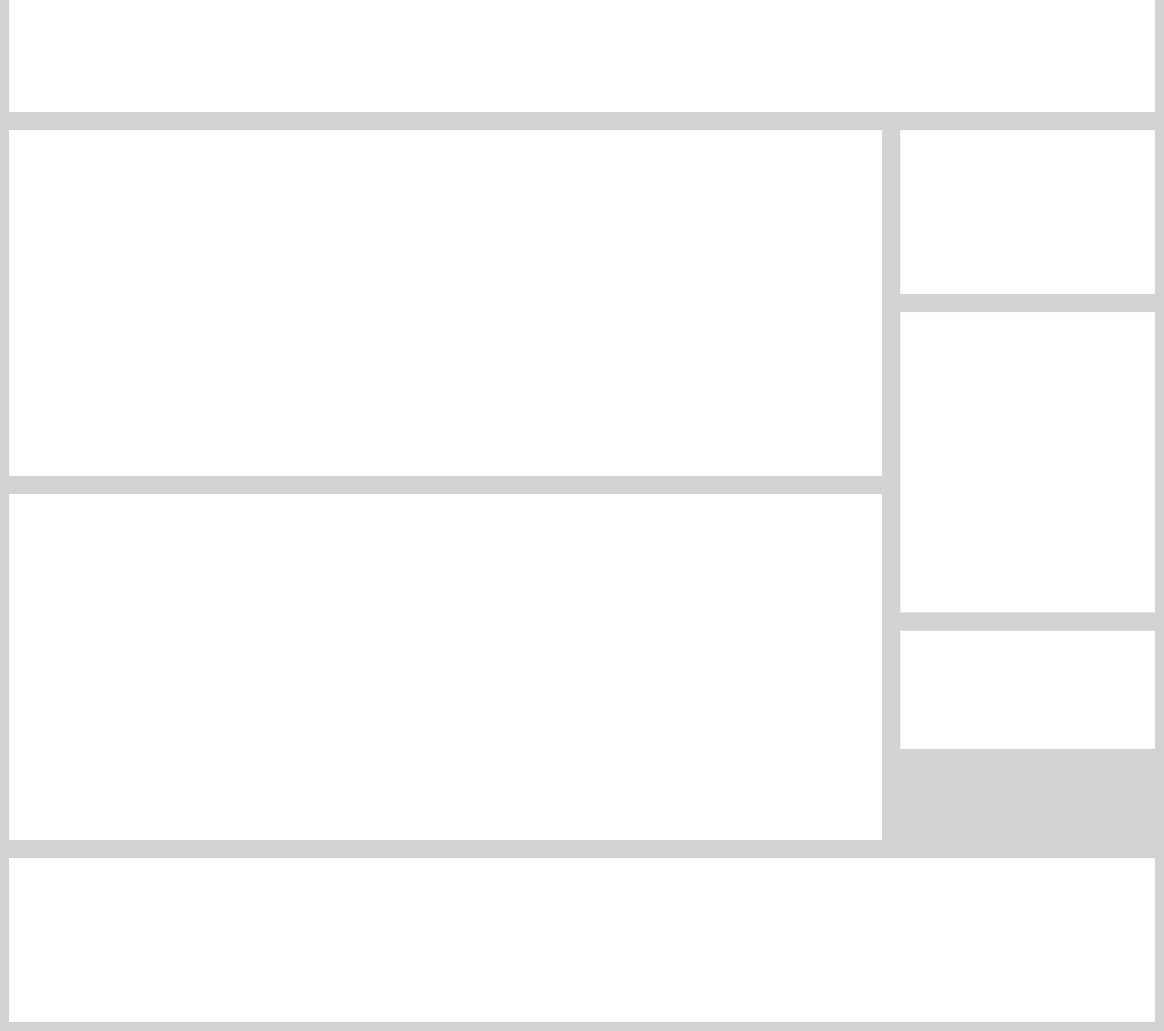
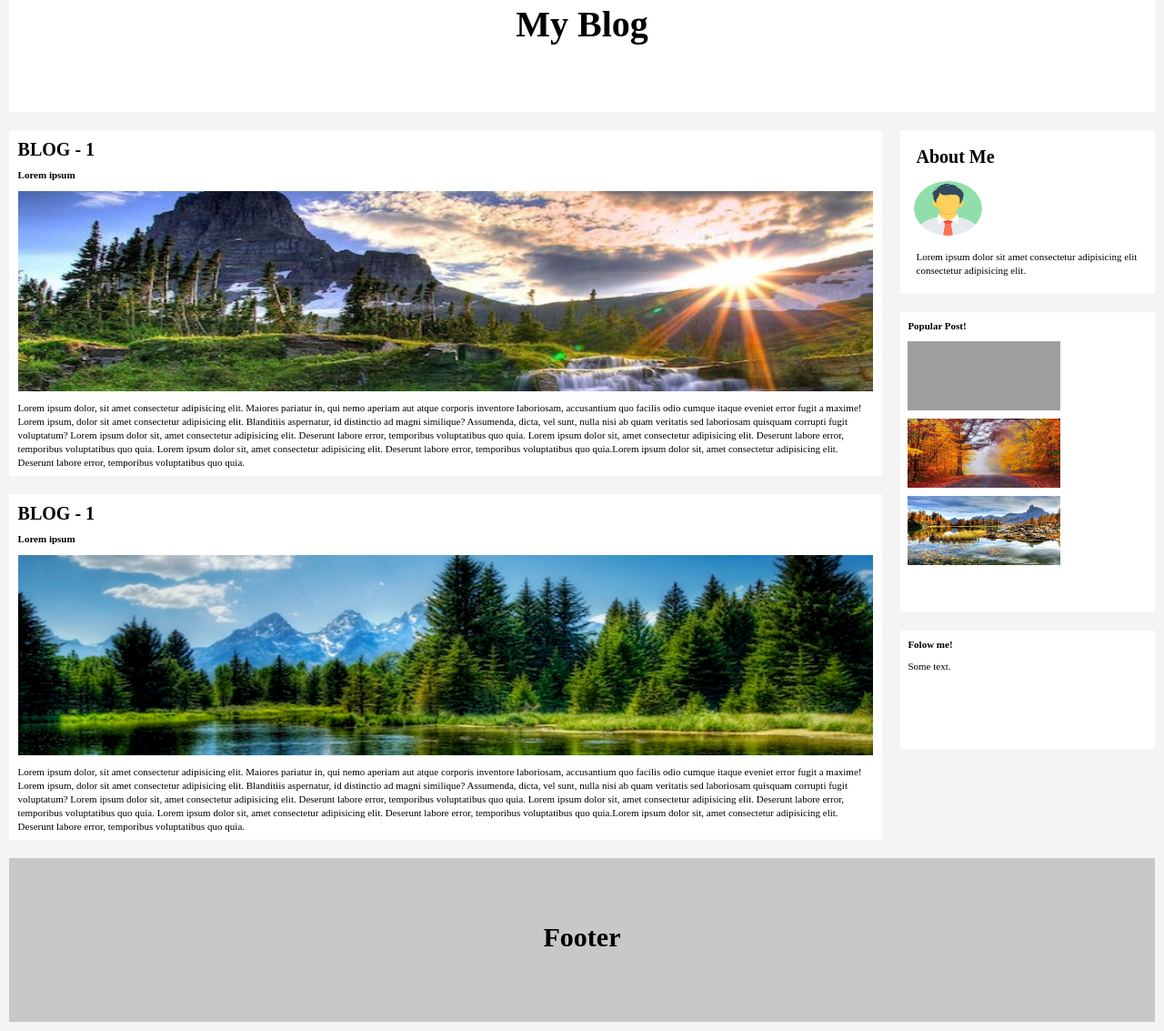
Before and after one commit to E06-2/uib-layout-grid-blogger-AsiehKargaran, a plain HTML site: page index.html in a window 1280 px wide. Shown: the part 67-1200 px from the top of the page at 91% size. Drawn offline with Linux system fonts and the light colour scheme; grey boxes are pictures that could not be loaded.

Commit message:
My final changes

```diff
--- a/css/style.css
+++ b/css/style.css
@@ -8,59 +8,84 @@
     display: grid;
     grid-template-columns: 1fr 300px;
     grid-template-rows:200px 200px 200px 150px 150px 100px 200px;
-    background-color: lightgray;
+    background-color: rgb(245, 243, 243);
 }
 .container div{
-    background-color: white;
     margin: 10px;
 }
 .div1{
     grid-column: 1 / 3;
+    background-color: white;
+}
+.div1 h1{
+    font-size: 4rem;
+    margin-top: 60px;
+    text-align: center;
 }
 .div2{
     grid-row: 2/4;
+    background-color: white;
+    text-align: center;
+}
+h4,h6{
+   font-size: 2rem;
+   text-align: left;
+   margin: 1%;
+}
+p,h6{
+    font-size: 1.1rem;
+    text-align: left;
+    line-height: 1.5rem;
+    margin: 1%;
+}
+img{
+    height: 58%;
+    width: 98%;
 }
 .div3{
     grid-row: 2/3;
+    background-color: white;
+    padding: 5%;
+}
+.div3 img{
+    height: 40%;
+    width: 30%;
+    border-radius: 50%;
+    margin-top: 5%;
+    margin-bottom: 5%;
+}
+.div4{
+    grid-row: 3/5;
+    background-color: white;
+    text-align: left;
+}
+.div4 img{
+    width: 60%;
+    height: 23%;
+    margin-bottom: 3%;
+    margin-left: 3%;
+}
+.div4 h6{
+    margin:3%;
 }
 .div5{
     grid-row: 4/7;
-}
-.div4{
-    grid-row: 3/5;
+    background-color: white;
+    text-align: center;
 }
 .div6{
     grid-row: 5/6;
+    background-color: white;
+}
+.div6 h6,.div6 p{
+    margin: 3%;
 }
 .div7{
     grid-column: 1/3;
+    background-color: rgb(201, 199, 199);
 }
-/* .content {
-    grid-column: 1 / 2;
-    grid-row: 2 / 2;
+.div7 h2{
+    font-size: 3rem;
     text-align: center;
-    grid-area: 2 / 1/ span 1 / span 1 ;
-    background-color: white;
+    margin-top: 70px;
 }
-.content img{
-    position: relative;
-    height: 50%;
-    width: 50%;
-}
-p{
-    width:80%;
-    margin: 0 auto;
-}
-
-.rightSidbar{
-
-    grid-column: 2 / 3;
-    margin: 10px;
-    background-color: white;
-}
-
-.footer{
-    grid-column: 3 / 1;
-    background-color: white;
-    margin: 10px;
-} */
--- a/index.html
+++ b/index.html
@@ -1,21 +1,53 @@
 <!DOCTYPE html>
 <html lang="en">
-<head>
-    <meta charset="UTF-8">
-    <meta http-equiv="X-UA-Compatible" content="IE=edge">
-    <meta name="viewport" content="width=device-width, initial-scale=1.0">
-    <link rel="stylesheet" href="./css/style.css">
+  <head>
+    <meta charset="UTF-8" />
+    <meta http-equiv="X-UA-Compatible" content="IE=edge" />
+    <meta name="viewport" content="width=device-width, initial-scale=1.0" />
+    <link rel="stylesheet" href="./css/style.css" />
     <title>My Blog</title>
-</head>
-<body>
+  </head>
+  <body>
     <div class="container">
-        <div class="div1"></div>
-        <div class="div2"></div>
-        <div class="div3"></div>
-        <div class="div4"></div>
-        <div class="div5"></div>
-        <div class="div6"></div>
-        <div class="div7"></div>
+      <div class="div1"><h1>My Blog</h1></div>
+      <div class="div2">
+        <h4>BLOG - 1</h4>
+        <h6>Lorem ipsum </h6>
+        <img src="./images/b1.jpg" alt="">
+        <p>Lorem ipsum dolor, sit amet consectetur adipisicing elit. Maiores pariatur in, qui nemo aperiam aut atque corporis inventore laboriosam, accusantium quo facilis odio cumque itaque eveniet error fugit a maxime!
+            Lorem ipsum, dolor sit amet consectetur adipisicing elit. Blanditiis aspernatur, id distinctio ad magni similique? Assumenda, dicta, vel sunt, nulla nisi ab quam veritatis sed laboriosam quisquam corrupti fugit voluptatum?
+            Lorem ipsum dolor sit, amet consectetur adipisicing elit. Deserunt labore error, temporibus voluptatibus quo quia.
+            Lorem ipsum dolor sit, amet consectetur adipisicing elit. Deserunt labore error, temporibus voluptatibus quo quia.
+            Lorem ipsum dolor sit, amet consectetur adipisicing elit. Deserunt labore error, temporibus voluptatibus quo quia.Lorem ipsum dolor sit, amet consectetur adipisicing elit. Deserunt labore error, temporibus voluptatibus quo quia.
+        </p>
       </div>
-</body>
+      <div class="div3">
+          <h4>About Me</h4>
+          <img src="./images/dev.png" alt="">
+          <p>Lorem ipsum dolor sit amet consectetur adipisicing elit consectetur adipisicing elit.</p>
+      </div>
+      <div class="div4">
+          <h6>Popular Post!</h6>
+          <img src="./images/p1.jpg" alt="">
+          <img src="./images/p2.jpg" alt="">
+          <img src="./images/p3.jpg" alt="">
+      </div>
+      <div class="div5">
+        <h4>BLOG - 1</h4>
+        <h6>Lorem ipsum </h6>
+        <img src="./images/b2.jpg" alt="">
+        <p>Lorem ipsum dolor, sit amet consectetur adipisicing elit. Maiores pariatur in, qui nemo aperiam aut atque corporis inventore laboriosam, accusantium quo facilis odio cumque itaque eveniet error fugit a maxime!
+            Lorem ipsum, dolor sit amet consectetur adipisicing elit. Blanditiis aspernatur, id distinctio ad magni similique? Assumenda, dicta, vel sunt, nulla nisi ab quam veritatis sed laboriosam quisquam corrupti fugit voluptatum?
+            Lorem ipsum dolor sit, amet consectetur adipisicing elit. Deserunt labore error, temporibus voluptatibus quo quia.
+            Lorem ipsum dolor sit, amet consectetur adipisicing elit. Deserunt labore error, temporibus voluptatibus quo quia.
+            Lorem ipsum dolor sit, amet consectetur adipisicing elit. Deserunt labore error, temporibus voluptatibus quo quia.Lorem ipsum dolor sit, amet consectetur adipisicing elit. Deserunt labore error, temporibus voluptatibus quo quia.
+        </p>
+      </div>
+      <div class="div6">
+          <h6>Folow me!</h6>
+          <p>Some text.</p>
+      </div>
+      <div class="div7"><h2>Footer</h2></div>
+    </div>
+  </body>
 </html>
```
